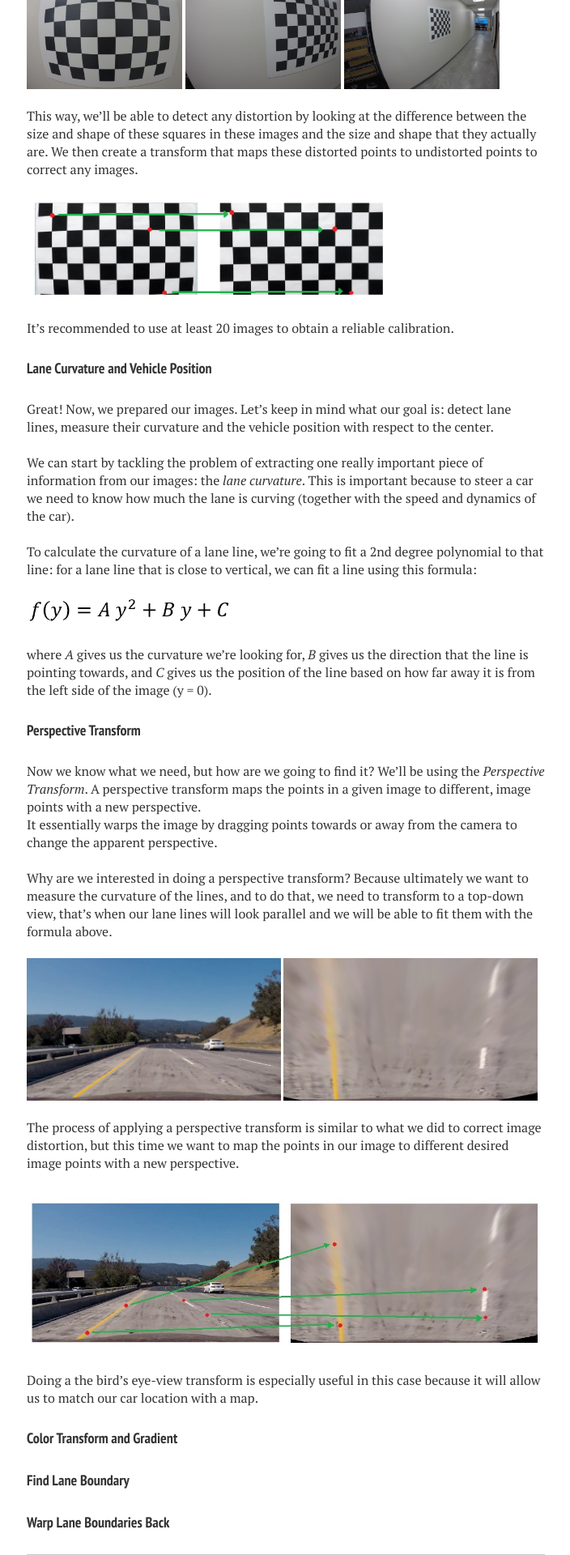
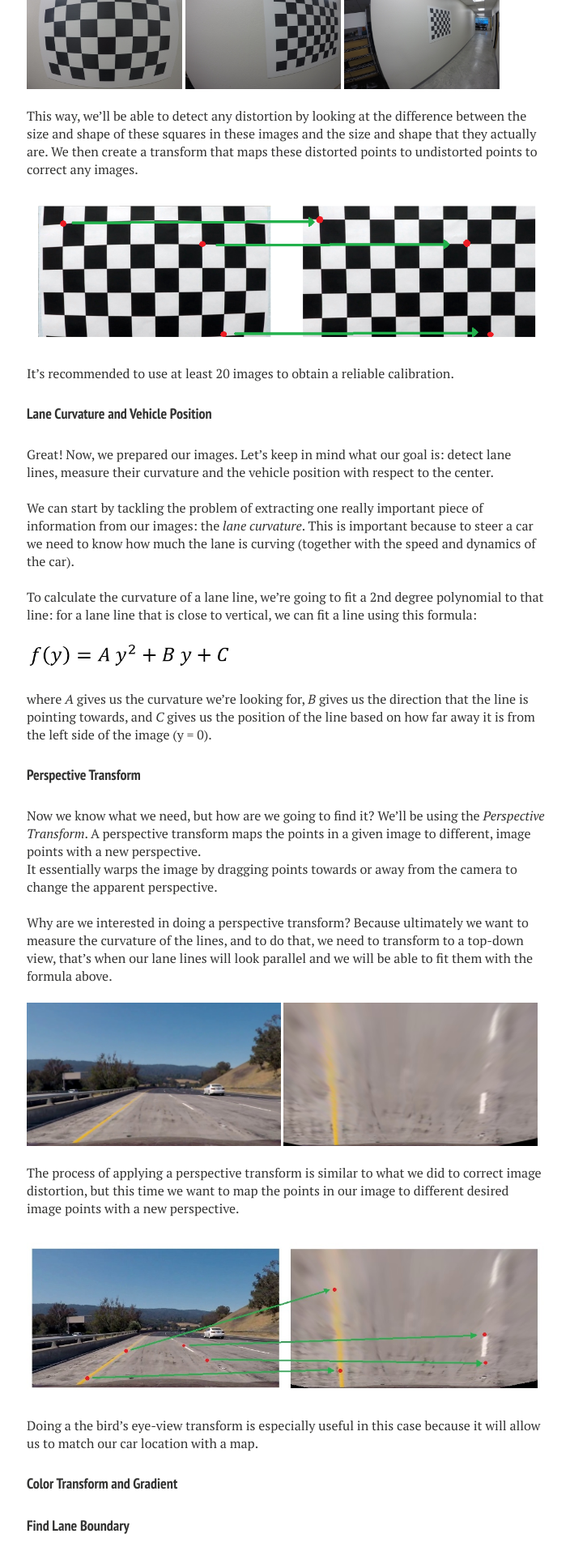
Before and after one commit to IacopomC/iacopomc.github.io, a Jekyll site: the page built from _posts/2020-07-16-advanced-lane-finding.md, in a window 1280 px wide. Shown: the part 1667-3587 px from the top of the page at 81% size, without its empty margins (287-991 px from the left). Built offline with Jekyll 4.4.1, drawn with Linux system fonts in a browser that asks for light colours; nearby versions of some CDN libraries; our own code applies the rules of GitHub Pages for plain Markdown files.

```diff
--- a/_posts/2020-07-16-advanced-lane-finding.md
+++ b/_posts/2020-07-16-advanced-lane-finding.md
@@ -75,7 +75,7 @@ This way, we'll be able to detect any distortion by looking at the difference be
 
 <br/>
 
-<img src="{{ site.url }}/assets/images/advanced-lane-finding-post/point_mapping.PNG" width="70%">
+<img src="{{ site.url }}/assets/images/advanced-lane-finding-post/point_mapping.PNG">
 
 <br/>
 
```
